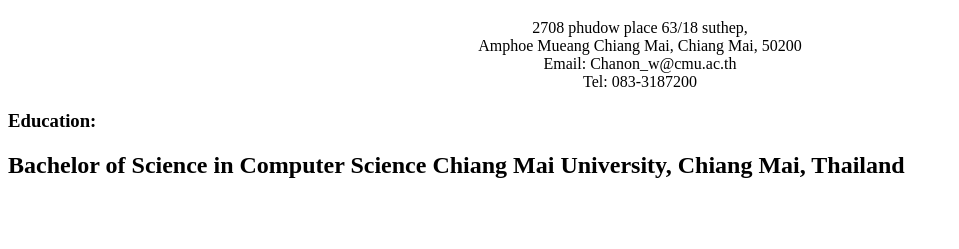
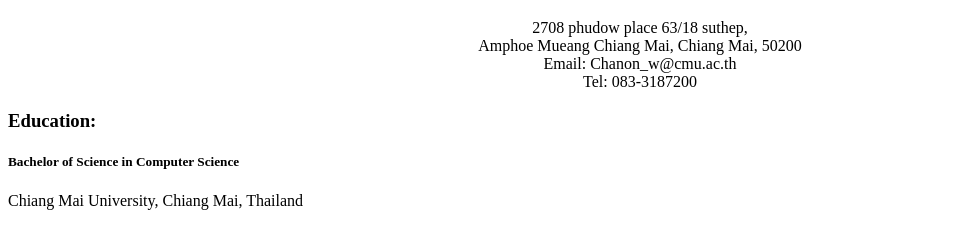
Before and after one commit to chanon1261/chanon1261.github.io, a plain HTML site: page index.html in a window 1280 px wide. Shown: the part 61-310 px from the top of the page, without its empty margins (0-959 px from the left). Drawn offline with Linux system fonts and the light colour scheme.

Commit message:
education change h

```diff
--- a/index.html
+++ b/index.html
@@ -12,9 +12,9 @@ Email: Chanon_w@cmu.ac.th <br>
 Tel: 083-3187200 <br>
 </p>
 <h3>Education: </h3>
-<h2>
-Bachelor of Science in Computer Science
-Chiang Mai University, Chiang Mai, Thailand</h2>
+<h5>
+Bachelor of Science in Computer Science </h2>
+Chiang Mai University, Chiang Mai, Thailand
 
 
 
```
